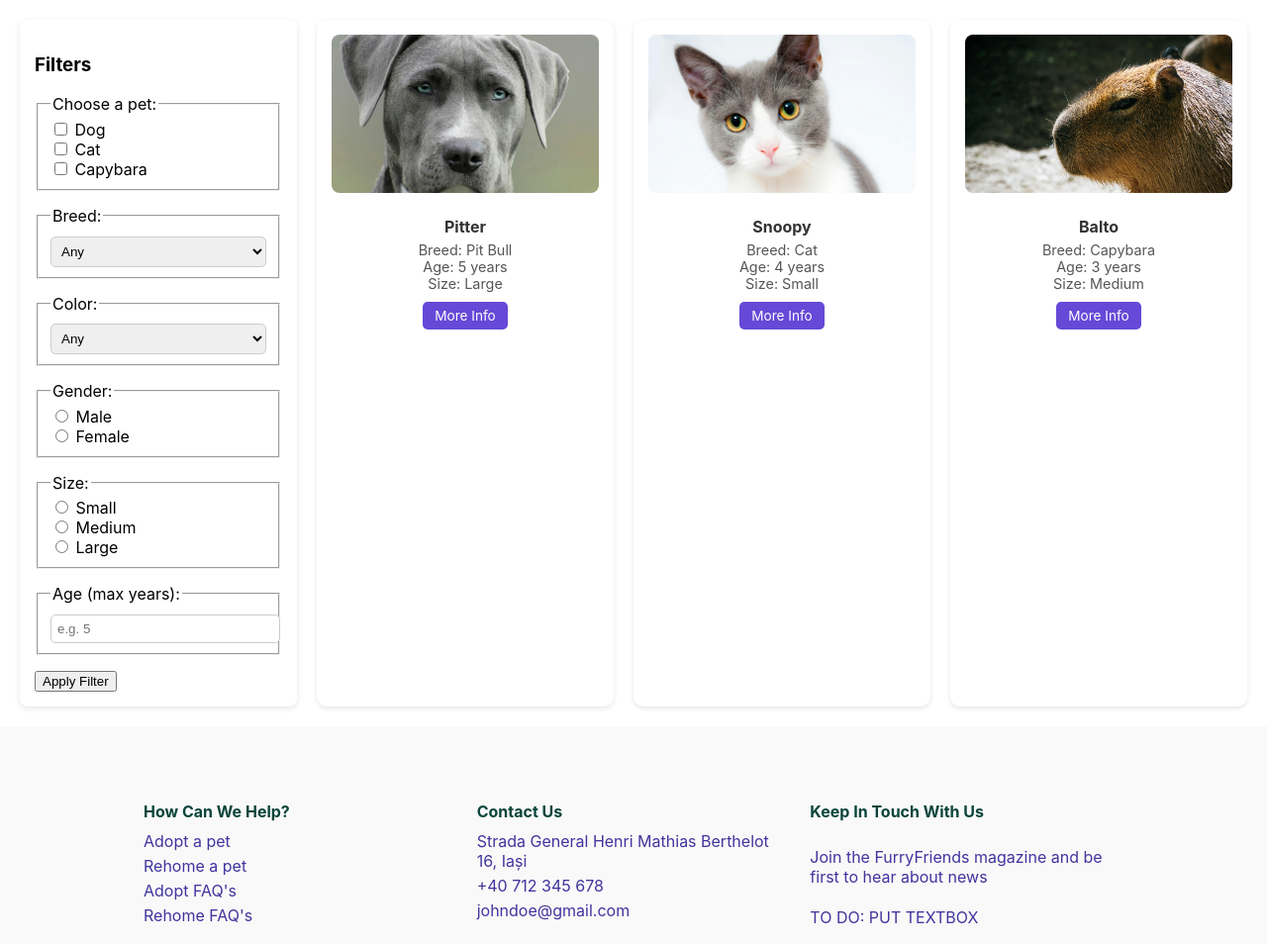
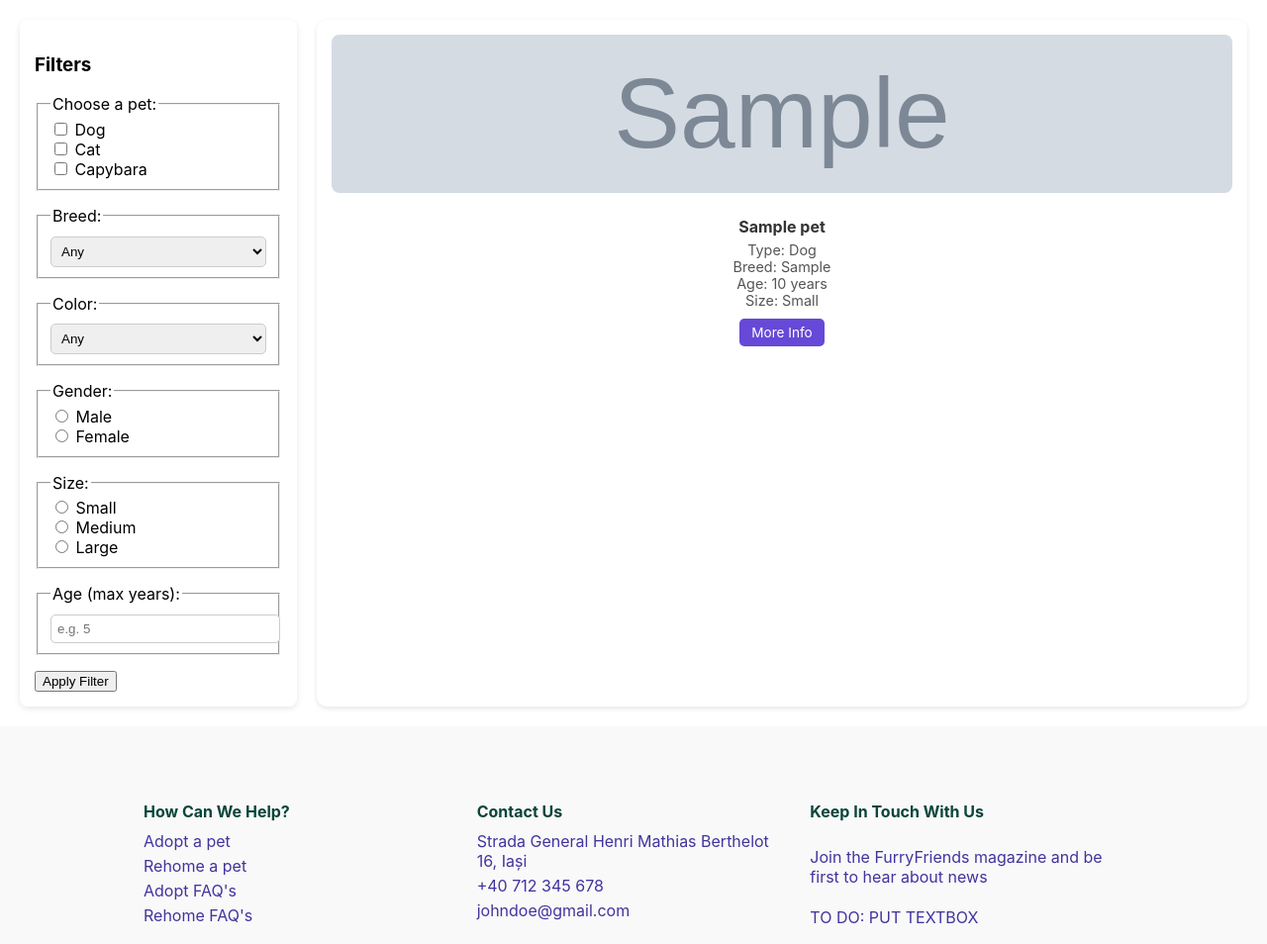
Before and after one commit to SabrinaV12/Pet-Adoption, a PHP site: page /searchMenu.php in a window 1280 px wide. Shown: the part 86-1040 px from the top of the page at 99% size. Run offline with PHP 8.4, Linux system fonts and the light colour scheme; tables that the repository leaves empty hold one stand-in row (values such as "Sample post"); grey boxes marked "Sample" are stand-in pictures.

Commit message:
merge cautarea cu filtre

```diff
--- a/searchMenu.php
+++ b/searchMenu.php
@@ -1,10 +1,64 @@
 <?php
 session_start();
 require_once 'database/check_auth.php';
+require_once 'database/db.php';
+
+$conditions = [];
+$params = [];
+$types = "";
+
+if (!empty($_GET['type'])) {
+    $placeholders = implode(',', array_fill(0, count($_GET['type']), '?'));
+    $conditions[] = "animal_type IN ($placeholders)";
+    $params = array_merge($params, $_GET['type']);
+    $types .= str_repeat('s', count($_GET['type']));
+}
+
+if (!empty($_GET['breed'])) {
+    $conditions[] = "breed = ?";
+    $params[] = $_GET['breed'];
+    $types .= 's';
+}
+
+if (!empty($_GET['color'])) {
+    $conditions[] = "color = ?";
+    $params[] = $_GET['color'];
+    $types .= 's';
+}
+
+if (!empty($_GET['gender'])) {
+    $conditions[] = "gender = ?";
+    $params[] = $_GET['gender'];
+    $types .= 's';
+}
+
+if (!empty($_GET['size'])) {
+    $conditions[] = "size = ?";
+    $params[] = $_GET['size'];
+    $types .= 's';
+}
+
+if (!empty($_GET['age'])) {
+    $conditions[] = "age <= ?";
+    $params[] = $_GET['age'];
+    $types .= 'i';
+}
+
+$sql = "SELECT * FROM pets";
+if (!empty($conditions)) {
+    $sql .= " WHERE " . implode(" AND ", $conditions);
+}
+
+$stmt = $conn->prepare($sql);
+if (!empty($params)) {
+    $stmt->bind_param($types, ...$params);
+}
+$stmt->execute();
+$result = $stmt->get_result();
 ?>
+
 <!DOCTYPE html>
 <html lang="en">
-
 <head>
   <meta charset="UTF-8">
   <meta name="viewport" content="width=device-width, initial-scale=1.0">
@@ -12,10 +66,11 @@ require_once 'database/check_auth.php';
   <link rel="stylesheet" href="design/petPage.css" />
   <link rel="stylesheet" href="design/header.css" />
   <link rel="stylesheet" href="design/footer.css" />
+  <link rel="stylesheet" href="design/searchMenu.css">
 </head>
 
+<body>
 <?php include 'components/header.php'; ?>
-<link rel="stylesheet" href="design/searchMenu.css">
 
 <div class="container">
   <aside class="sidebar">
@@ -70,27 +125,27 @@ require_once 'database/check_auth.php';
     </form>
   </aside>
 
-
   <main class="pet-list">
+    <?php if ($result->num_rows > 0): ?>
+      <?php while ($pet = $result->fetch_assoc()): ?>
         <div class="pet-card">
-      <img src="assets/Pitter.jpg" alt="Pitter">
-      <h4>Pitter</h4>
-      <p>Breed: Pit Bull<br>Age: 5 years<br>Size: Large</p>
+          <img src="<?php echo htmlspecialchars($pet['image_path']); ?>" alt="<?php echo htmlspecialchars($pet['name']); ?>">
+          <h4><?php echo htmlspecialchars($pet['name']); ?></h4>
+          <p>
+            Type: <?php echo htmlspecialchars($pet['animal_type']); ?><br>
+            Breed: <?php echo htmlspecialchars($pet['breed']); ?><br>
+            Age: <?php echo $pet['age']; ?> years<br>
+            Size: <?php echo htmlspecialchars($pet['size']); ?>
+          </p>
           <a href="#">More Info</a>
         </div>
-    <div class="pet-card">
-      <img src="assets/Snoopy.jpg" alt="Snoopy">
-      <h4>Snoopy</h4>
-      <p>Breed: Cat<br>Age: 4 years<br>Size: Small</p>
-      <a href="#">More Info</a>
-    </div>
-    <div class="pet-card">
-      <img src="assets/Balto.jpg" alt="Balto">
-      <h4>Balto</h4>
-      <p>Breed: Capybara<br>Age: 3 years<br>Size: Medium</p>
-      <a href="#">More Info</a>
-    </div>
+      <?php endwhile; ?>
+    <?php else: ?>
+      <p>No pets match your filters.</p>
+    <?php endif; ?>
   </main>
 </div>
 
 <?php include 'components/footer.php'; ?>
+</body>
+</html>
```
Lines whose indentation alone changed are shown as unchanged.
